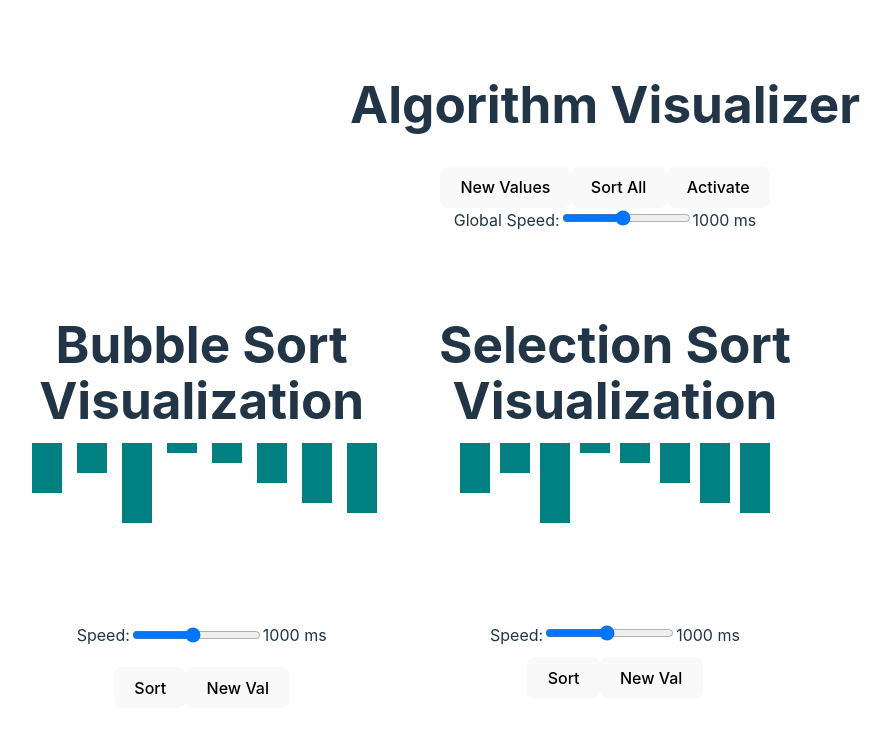
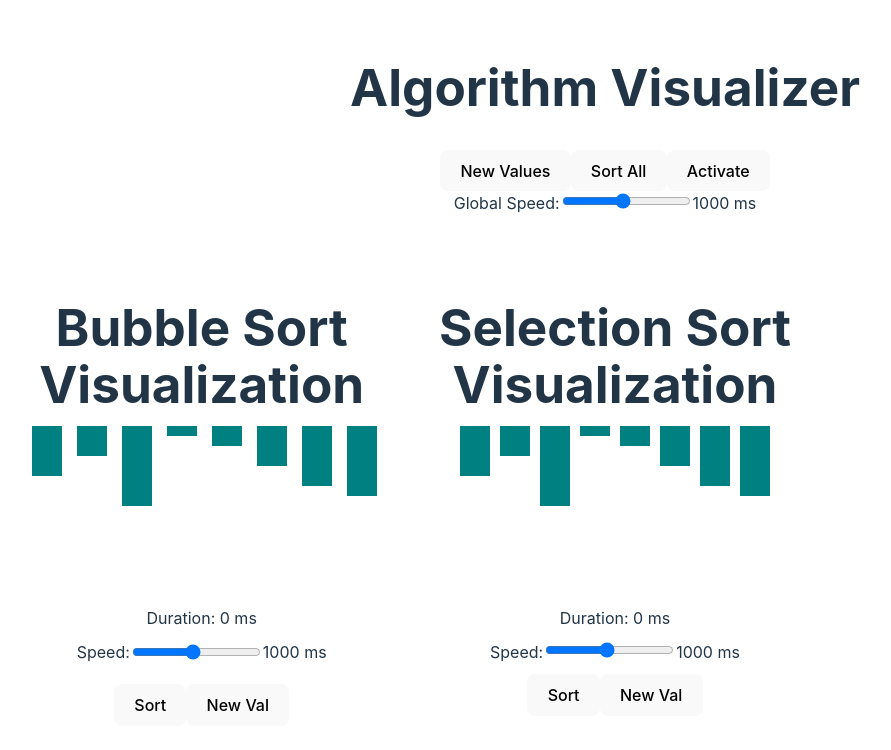
Before and after one commit to HectorMendezFernandez/Algorith-Visualizer-AlgoVis, a React (Vite) app in the folder algorithm-visualizer/: page / in a window 1280 px wide. Shown: the top 750 px of the page, without its empty margins (45-936 px from the left). Built offline with nearby package versions, Linux system fonts and the light colour scheme.

Commit message:
Add function to realtime duration

```diff
--- a/algorithm-visualizer/package.json
+++ b/algorithm-visualizer/package.json
@@ -17,6 +17,7 @@
     "react-dom": "^18.3.1",
     "react-router-dom": "^6.27.0",
     "react-spring": "^9.7.4",
+    "react-tooltip": "^5.28.0",
     "styled-components": "^6.1.13"
   },
   "devDependencies": {
--- a/algorithm-visualizer/src/algorithms/BubbleSortVisualizer.jsx
+++ b/algorithm-visualizer/src/algorithms/BubbleSortVisualizer.jsx
@@ -7,8 +7,7 @@ const BubbleSortVisualizer = ({globalArray, globalSpeed, isGlobalSorting}) => {
     const [speed, setSpeed] = useState(globalSpeed || 1000); //Initial speed in milliseconds
     const [currentIndex, setCurrentIndex] = useState(null); // State for the current index being evaluated
     const [isSorting, setIsSorting] = useState(false); // State to check if the array is being sorted
-
-    //const [realTimeDuration, setRealTimeDuration] = useState(0); // Real-time duration state
+    const [realTimeDuration, setRealTimeDuration] = useState(0); // Real-time duration state
 
   // Update local array when globalArray changes
   useEffect(() => {
@@ -23,6 +22,12 @@ useEffect(() => {
      const handleSort = async () => {
       setIsSorting(true); // Change the state to "sorting"
 
+      setRealTimeDuration(0); // Reset the real-time duration
+      const startTime = Date.now(); // Store the start time
+      const intervalId = setInterval(() => {
+        setRealTimeDuration(Date.now() - startTime); // Update the real-time duration
+    }, 100); // Update every 100 ms
+
       let sortedArray = [...array];
       for (let i = 0; i < sortedArray.length - 1; i++) {
         for (let j = 0; j < sortedArray.length - i - 1; j++) {
@@ -34,6 +39,7 @@ useEffect(() => {
           }
         }
       }
+      clearInterval(intervalId); // Stop the interval
       setCurrentIndex(null); // Reset the current index after sorting
       setIsSorting(false); // Change the state to "not sorting
     };
@@ -83,6 +89,11 @@ useEffect(() => {
               />
             ))}
           </div>
+          {/* Real-Time Duration Display */}
+          <div style={{ textAlign: 'center', marginBottom: '10px' }}>
+                <span>Duration: {realTimeDuration} ms</span>
+          </div>
+
           {/* input to show the range input */}
           <div style={{display: 'flex', justifyContent: 'center', marginBottom: '10px'}}>
           <label htmlFor="velocity">Speed:</label>
--- a/algorithm-visualizer/src/algorithms/SelectionSortVisualizer.jsx
+++ b/algorithm-visualizer/src/algorithms/SelectionSortVisualizer.jsx
@@ -8,6 +8,7 @@ const SelectionSortVisualizer = ({globalArray, globalSpeed, isGlobalSorting}) =>
     const [currentIndex, setCurrentIndex] = useState(null); // State for the current index being evaluated
     const [minIndex, setMinIndex] = useState(null); // State for the minimum index found
     const [isSorting, setIsSorting] = useState(false); // State to check if the array is being sorted
+    const [realTimeDuration, setRealTimeDuration] = useState(0);
 
     // Update local array when globalArray changes
     useEffect(() => {
@@ -19,7 +20,13 @@ const SelectionSortVisualizer = ({globalArray, globalSpeed, isGlobalSorting}) =>
   }, [globalSpeed]);
     // Function to sort the array using Selection Sort
     const handleSort = async () => {
-        setIsSorting(true); // Cambia el estado a "ordenando"
+        setIsSorting(true); // Change the state to "sorting"
+        setRealTimeDuration(0); // Reset the real-time duration
+      const startTime = Date.now(); // Store the start time
+      const intervalId = setInterval(() => {
+        setRealTimeDuration(Date.now() - startTime); // Update the real-time duration
+    }, 100); // Update every 100 ms
+
         let sortedArray = [...array];
         for(let i = 0; i < sortedArray.length; i++) {
             let minInd = i;
@@ -38,6 +45,7 @@ const SelectionSortVisualizer = ({globalArray, globalSpeed, isGlobalSorting}) =>
                 await new Promise(resolve => setTimeout(resolve, speed)); // Pause for animation
             }
         }
+        clearInterval(intervalId); // Stop the interval
         setCurrentIndex(null); // Reset the current index after sorting
         setMinIndex(null); // Reset the minimum index after sorting
         setIsSorting(false); // Change the state to "not sorting"
@@ -84,6 +92,11 @@ const SelectionSortVisualizer = ({globalArray, globalSpeed, isGlobalSorting}) =>
               />
             ))}
           </div>
+          {/* Real-Time Duration Display */}
+          <div style={{ textAlign: 'center', marginBottom: '10px' }}>
+                <span>Duration: {realTimeDuration} ms</span>
+          </div>
+
           <div>
             <label>Speed:</label>
             <input type="range" min="100" max="2000" value={speed} onChange={(e) => setSpeed(Number(e.target.value))} />
```
Also changed, not shown: 1 other file (tests, documents, lock files or other folders).
